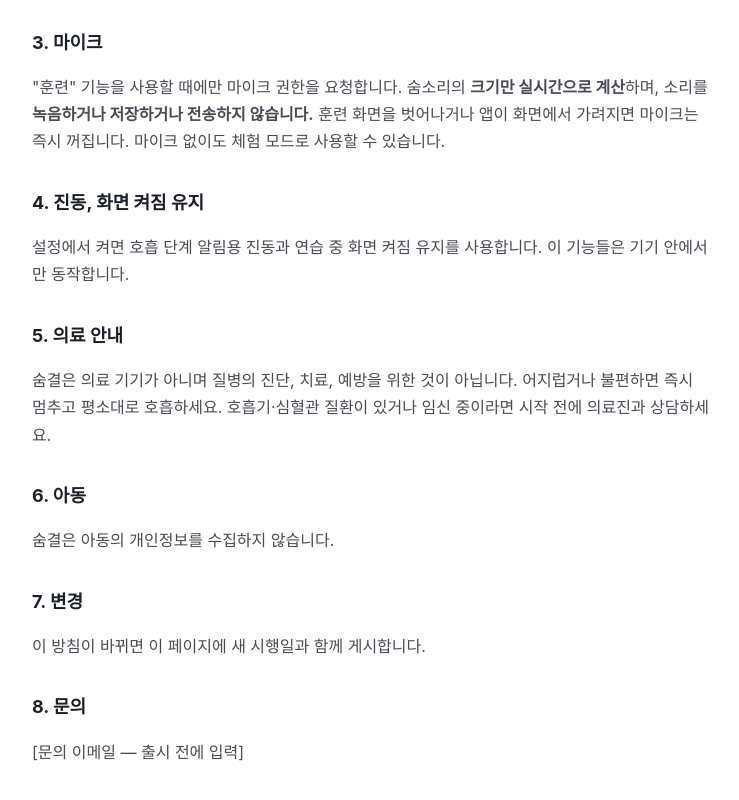
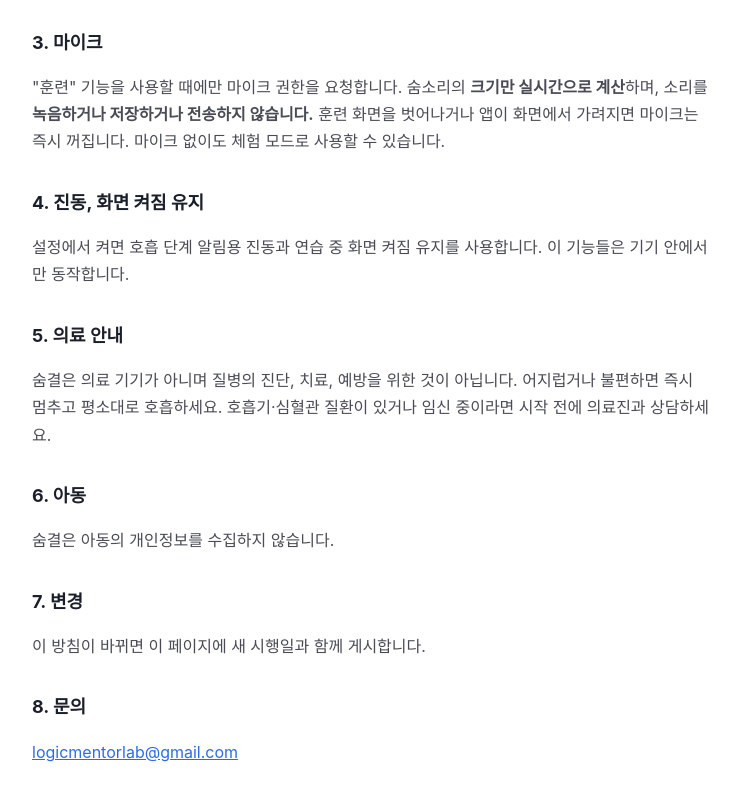
Before and after one commit to logic-vc/breath-20, a plain HTML site: page privacy.html in a window 1280 px wide. Shown: the part 415-1215 px from the top of the page, without its empty margins (268-1007 px from the left). Drawn offline with Linux system fonts and the light colour scheme.

Commit message:
docs: set privacy contact email to logicmentorlab@gmail.com

```diff
--- a/privacy.html
+++ b/privacy.html
@@ -41,7 +41,7 @@
   <p>이 방침이 바뀌면 이 페이지에 새 시행일과 함께 게시합니다.</p>
 
   <h2>8. 문의</h2>
-  <p>[문의 이메일 — 출시 전에 입력]</p>
+  <p><a href="mailto:logicmentorlab@gmail.com">logicmentorlab@gmail.com</a></p>
 </main>
 </body>
 </html>
```
